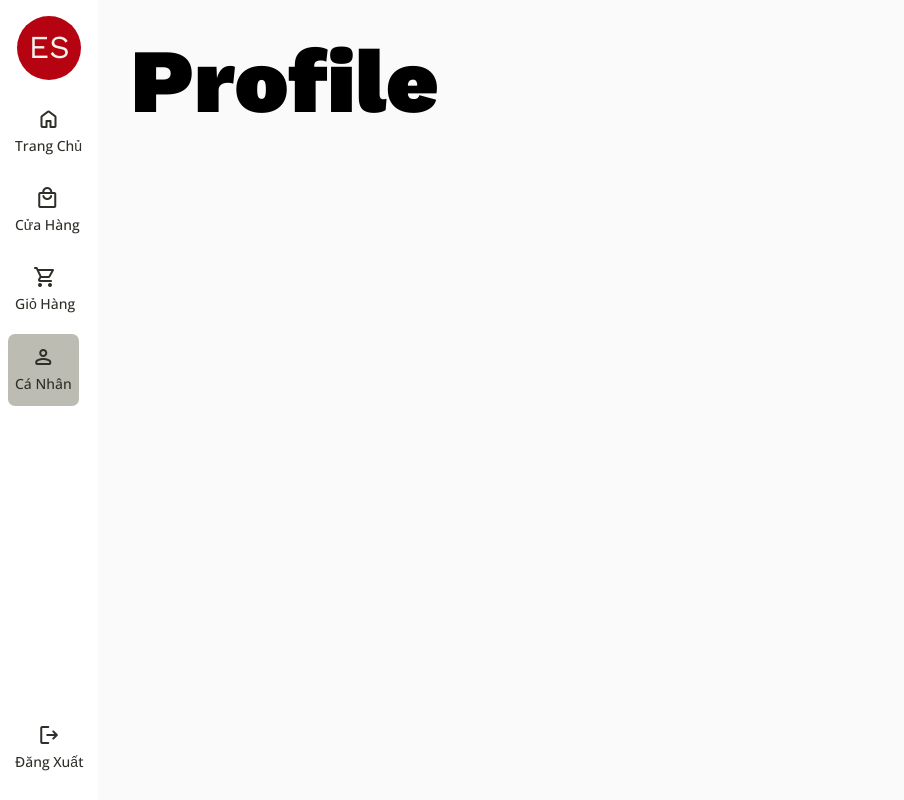
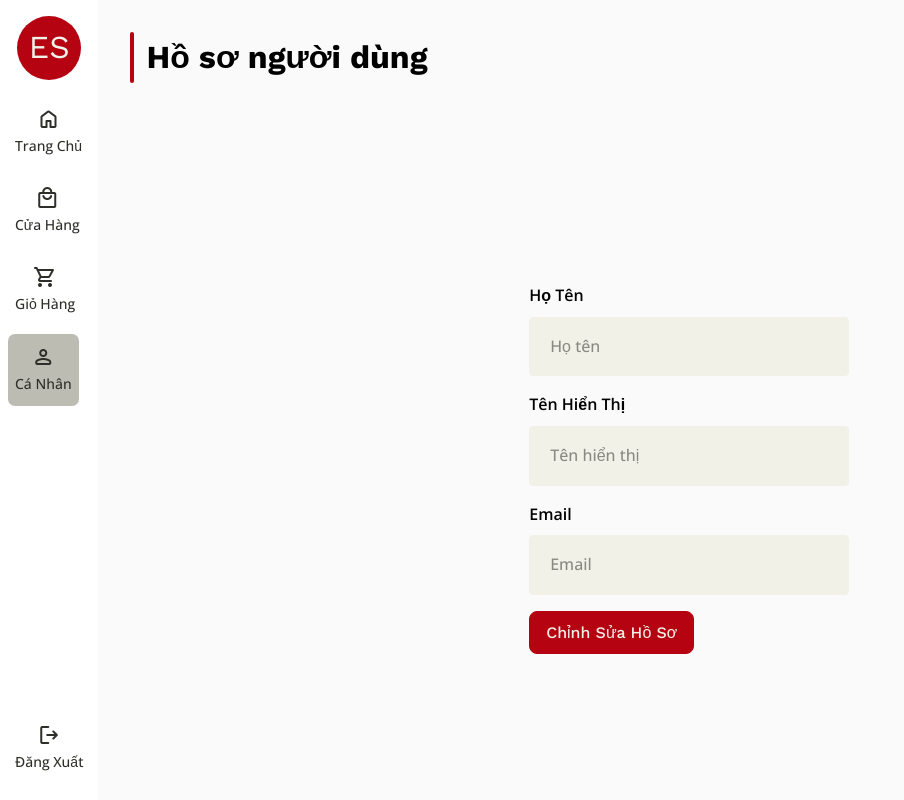
Before and after one commit to minjunn99/shop-react-app, a React (Create React App) app: page /profile in a window 1280 px wide. Shown: the whole page, without its empty margins (0-904 px from the left). Built offline with nearby package versions, Linux system fonts and the light colour scheme; no server answers; the database is empty; sample sign-in values are in the browser's storage.

Commit message:
Update profile page

```diff
--- a/src/App.js
+++ b/src/App.js
@@ -47,7 +47,7 @@ function App() {
                             />
                             <Route path="/profile" element={<Profile />} />
                             <Route
-                                path="/profile/edit"
+                                path="/profile/edit/:userId"
                                 element={<EditProfile />}
                             />
                         </Route>
--- a/src/pages/client/Cart.jsx
+++ b/src/pages/client/Cart.jsx
@@ -98,7 +98,7 @@ const Cart = () => {
     return (
         <div className="cart h-full d-flex direction-column">
             <div className="d-flex justify-between items-center">
-                <div className="fs-500 text-capitalize">Giỏ hàng</div>
+                <div className="section-heading">Giỏ hàng</div>
                 <p className="text-neutral-300 fw-medium">
                     {cart.data.products.length} mặt hàng
                 </p>
--- a/src/pages/client/Profile/Profile.jsx
+++ b/src/pages/client/Profile/Profile.jsx
@@ -1,12 +1,95 @@
 // Import library
-import React from "react";
+import React, { useEffect, useState } from "react";
+import { Link } from "react-router-dom";
 
 // Import components
+import { useShop } from "../../../contexts/ShopContext";
+import { Loading } from "../../../components";
 
 const Profile = () => {
+    // Method context
+    const { currentUser, find } = useShop();
+
+    // User states
+    const [user, setUser] = useState();
+
+    // UseEffect
+    useEffect(() => {
+        const getUser = async () => {
+            // Get user data from API
+            const qSnapshot = await find("users", currentUser.uid);
+            const data = { ...qSnapshot.data() };
+
+            // Set data value in user state
+            setUser(data);
+        };
+        getUser();
+    }, [currentUser, find]);
+
+    // If haven't user -> render loading
+    if (!user) {
+        return <Loading />;
+    }
+
     return (
-        <div>
-            <h1>Profile</h1>
+        <div className="profile flow">
+            <div className="section-heading">Hồ sơ người dùng</div>
+            <div className="profile-form form flow">
+                <div className="form-photo">
+                    <img
+                        className="form-preview"
+                        src={user.photoURL}
+                        alt={user.fullName}
+                    />
+                </div>
+                <div className="form-group">
+                    <label className="form-label" htmlFor="fullName">
+                        Họ tên
+                    </label>
+                    <input
+                        type="text"
+                        id="fullName"
+                        value={user.fullName}
+                        placeholder="Họ tên"
+                        className="form-input"
+                        readOnly
+                    />
+                </div>
+                <div className="form-group">
+                    <label className="form-label" htmlFor="displayName">
+                        Tên hiển thị
+                    </label>
+                    <input
+                        type="text"
+                        id="displayName"
+                        value={user.displayName}
+                        placeholder="Tên hiển thị"
+                        className="form-input"
+                        readOnly
+                    />
+                </div>
+                <div className="form-group">
+                    <label className="form-label" htmlFor="email">
+                        Email
+                    </label>
+                    <input
+                        type="email"
+                        id="email"
+                        value={user.email}
+                        placeholder="Email"
+                        className="form-input"
+                        readOnly
+                    />
+                </div>
+                <Link
+                    to={`/profile/edit/${currentUser.uid}`}
+                    className="button"
+                    button-variant="contained"
+                    button-color="primary"
+                >
+                    Chỉnh sửa hồ sơ
+                </Link>
+            </div>
         </div>
     );
 };
--- a/src/pages/client/Shop.jsx
+++ b/src/pages/client/Shop.jsx
@@ -68,6 +68,7 @@ const Shop = () => {
 
     return (
         <div className="shop flow">
+            <div className="section-heading">Cửa hàng</div>
             {/* Search input */}
             <div className="shop-search">
                 <div className="shop-search-input form-group">
--- a/src/sass/components/_form.scss
+++ b/src/sass/components/_form.scss
@@ -1,11 +1,29 @@
 .form {
     --flow-spacer: 1.25rem;
     width: min(100% - 2rem, var(--form-width, 20rem));
+    margin-inline: auto;
 
     &-heading {
         font-family: var(--ff-secondary);
         font-size: var(--fs-500);
         font-weight: var(--fw-semibold);
+    }
+
+    &-photo {
+        width: min(100% - 2rem, 10.5rem);
+        margin-inline: auto;
+        aspect-ratio: 1;
+
+        img {
+            border-radius: 50%;
+        }
+    }
+
+    &-label {
+        display: inline-block;
+        font-weight: var(--fw-semibold);
+        text-transform: capitalize;
+        margin-bottom: 0.5rem;
     }
 
     &-input {
--- a/src/sass/pages/_index.scss
+++ b/src/sass/pages/_index.scss
@@ -3,3 +3,4 @@
 @forward "./shop";
 @forward "./product";
 @forward "./cart";
+@forward "./profile";
--- /dev/null
+++ b/src/sass/pages/_profile.scss
@@ -0,0 +1,7 @@
+.profile {
+    --flow-spacer: 1.25rem;
+
+    &-form {
+        --flow-spacer: 1rem;
+    }
+}
```
